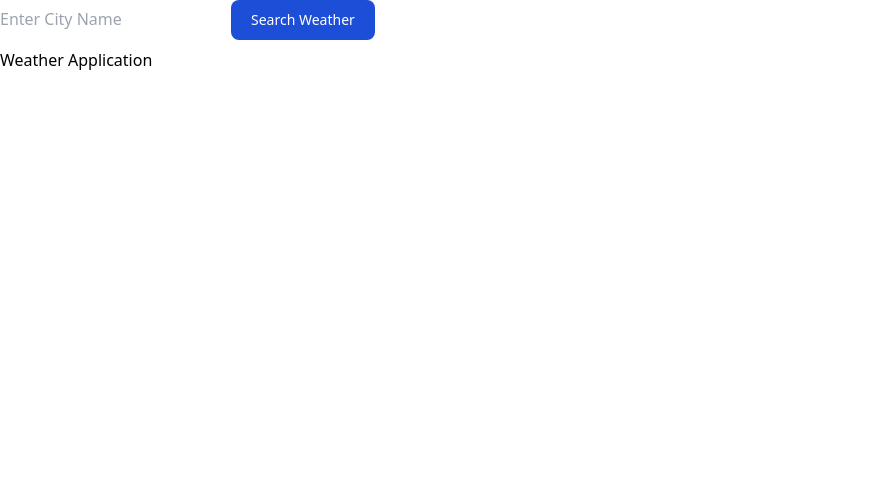
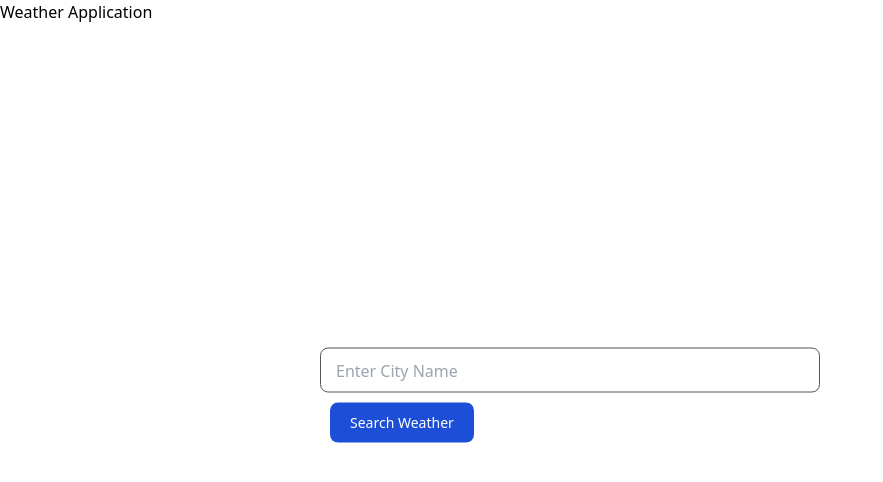
Before and after one commit to aindriu80/fcc-25-react-apps, a React (Vite) app: page / in a window 1280 px wide. Shown: the top 482 px of the page, without its empty margins (0-883 px from the left). Built offline with nearby package versions, Linux system fonts and the light colour scheme.

Commit message:
Weather App - cont

```diff
--- a/src/components/WeatherApplication/SearchComponent.tsx
+++ b/src/components/WeatherApplication/SearchComponent.tsx
@@ -1,9 +1,10 @@
+import './styles.css';
+
 const SearchComponent = ({ search, setSearch, handleSearch }) => {
   return (
     <div className="search-engine">
       <input
         type="text"
-        className="city-search"
         placeholder="Enter City Name"
         name="search"
         value={search}
--- a/src/components/WeatherApplication/WeatherApplication.tsx
+++ b/src/components/WeatherApplication/WeatherApplication.tsx
@@ -1,9 +1,18 @@
+import { useState } from 'react';
 import SearchComponent from './SearchComponent';
 
 const WeatherApplication = () => {
+  const [search, setSearch] = useState('');
+
+  async function handleSearch() {}
+
   return (
     <div>
-      <SearchComponent />
+      <SearchComponent
+        search={search}
+        setSearch={setSearch}
+        handleSearch={handleSearch}
+      />
       Weather Application
     </div>
   );
--- /dev/null
+++ b/src/components/WeatherApplication/styles.css
@@ -0,0 +1,27 @@
+body {
+  margin: 0;
+  padding: 0;
+}
+
+.search-engine {
+  position: absolute;
+  top: 50%;
+  left: 50%;
+  transform: translate(-50%, -50%);
+}
+
+.search-engine input {
+  height: 45px;
+  width: 500px;
+  border: 1px solid;
+  border-radius: 8px;
+  padding: 2px 15px;
+  font-size: 16px;
+  outline: none;
+  background-color: #ffffff;
+  color: #555555;
+}
+
+.search-engine button {
+  margin: 10px;
+}
```
